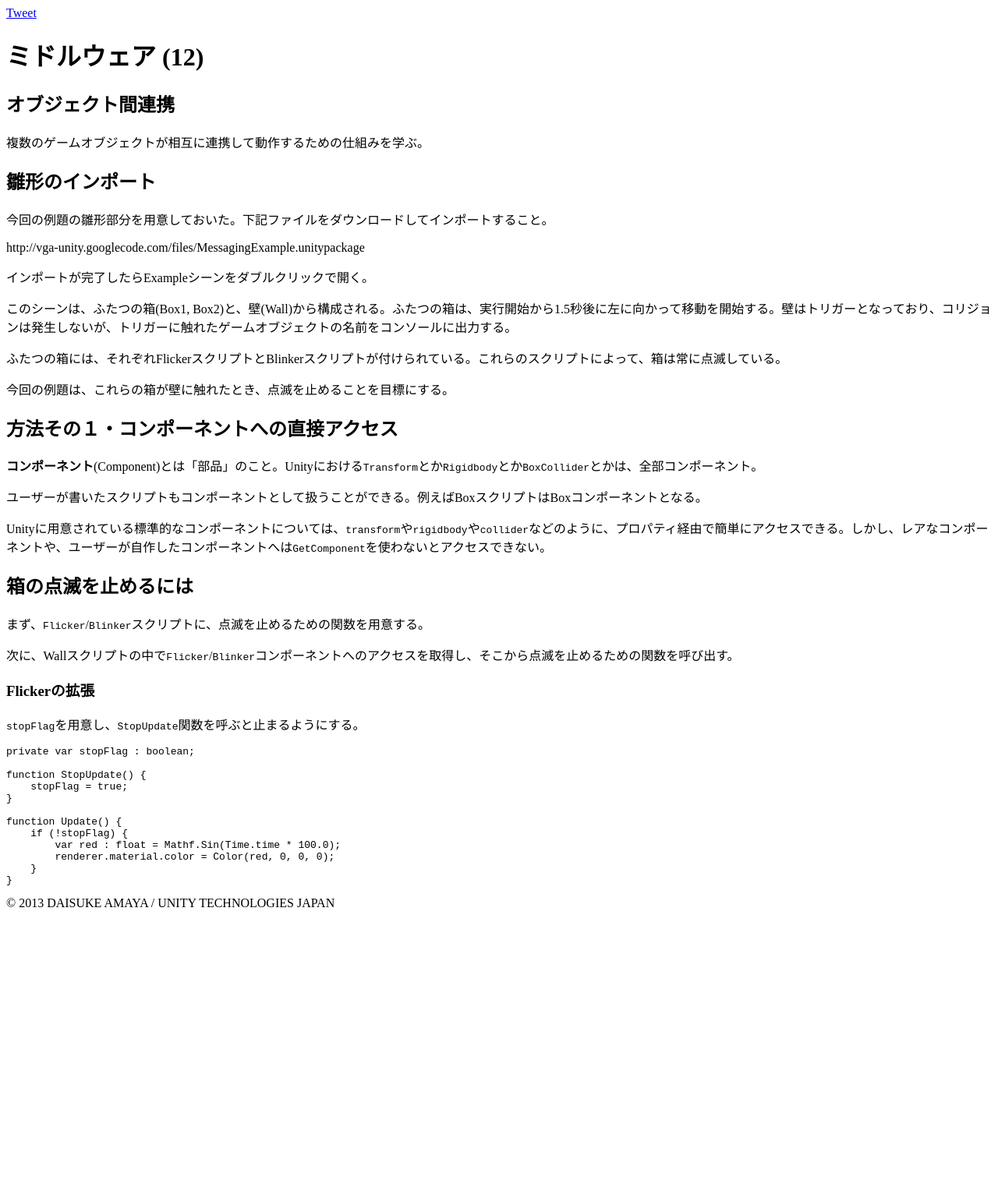
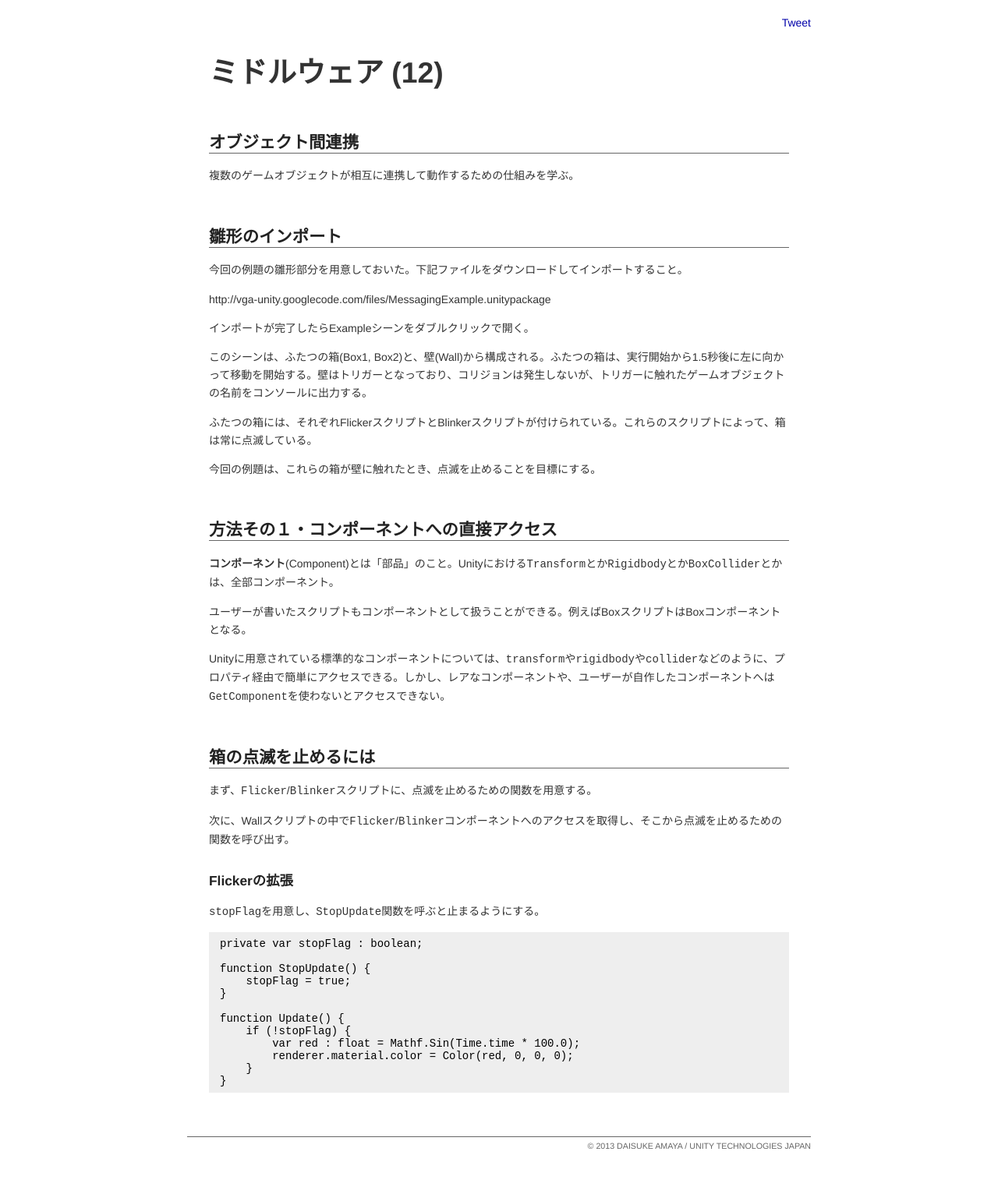
Before and after one commit to unity3d-jp/piranhan, a Jekyll site: the page built from _posts/2011-09-16-test-post.md, in a window 1280 px wide. Shown: the whole page at 78% size. Built offline with Jekyll 4.4.1, drawn with Linux system fonts in a browser that asks for light colours; comment, search, counter and statistics services are not loaded; before the commit the page ends 1176 px from its top, so only the background shows below that.

Commit message:
Update default.html

```diff
--- a/_layouts/default.html
+++ b/_layouts/default.html
@@ -4,8 +4,8 @@
 <head>
   <meta charset="utf-8" />
   <title>ピラニアン (Piranhan) - {{ page.title }}</title>
-  <link rel="stylesheet" href="css/syntax.css" type="text/css" />
-  <link rel="stylesheet" href="css/screen.css" type="text/css" />
+  <link rel="stylesheet" href="/piranhan/css/syntax.css" type="text/css" />
+  <link rel="stylesheet" href="/piranhan/css/screen.css" type="text/css" />
 </head>
 
 <body>
```
